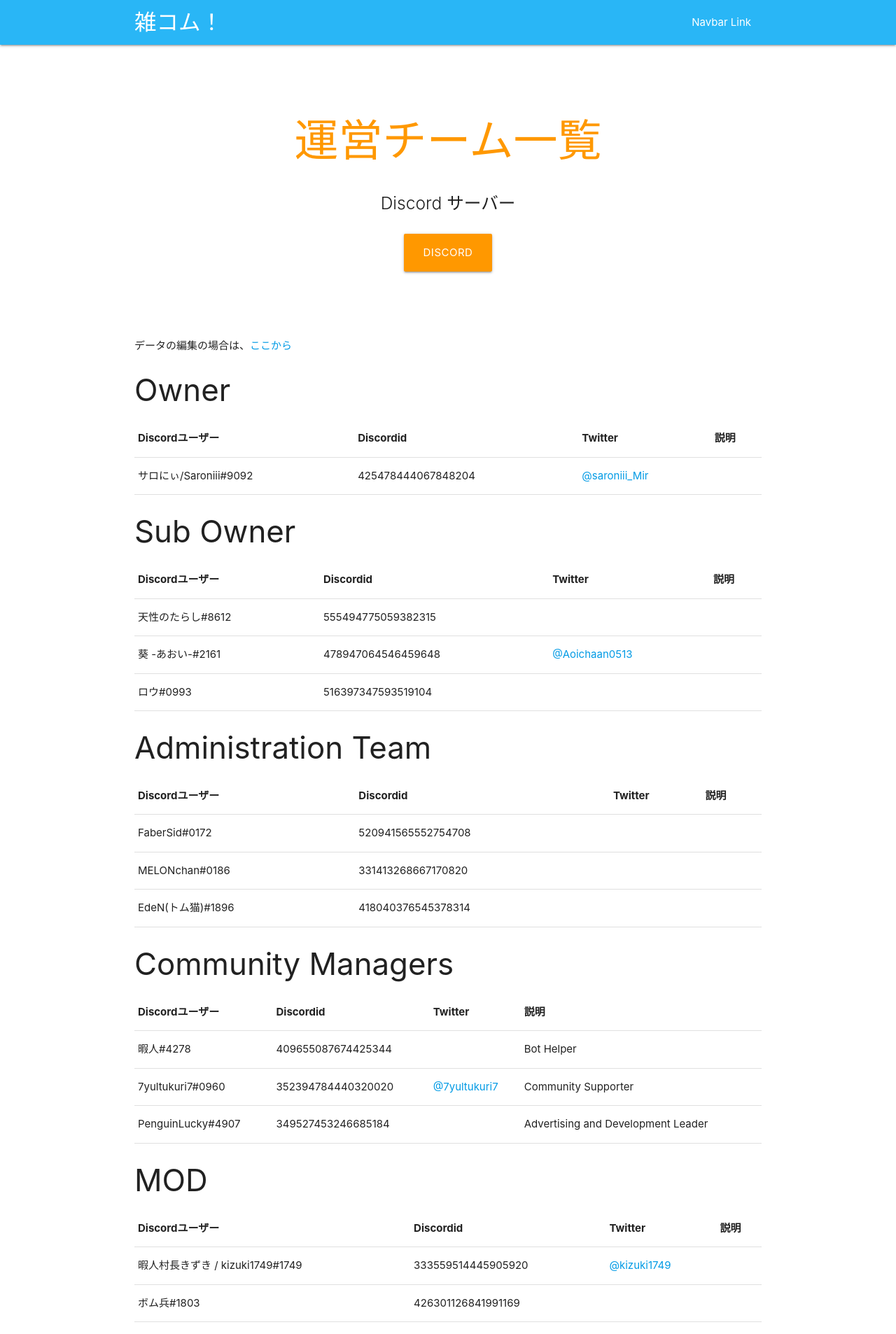
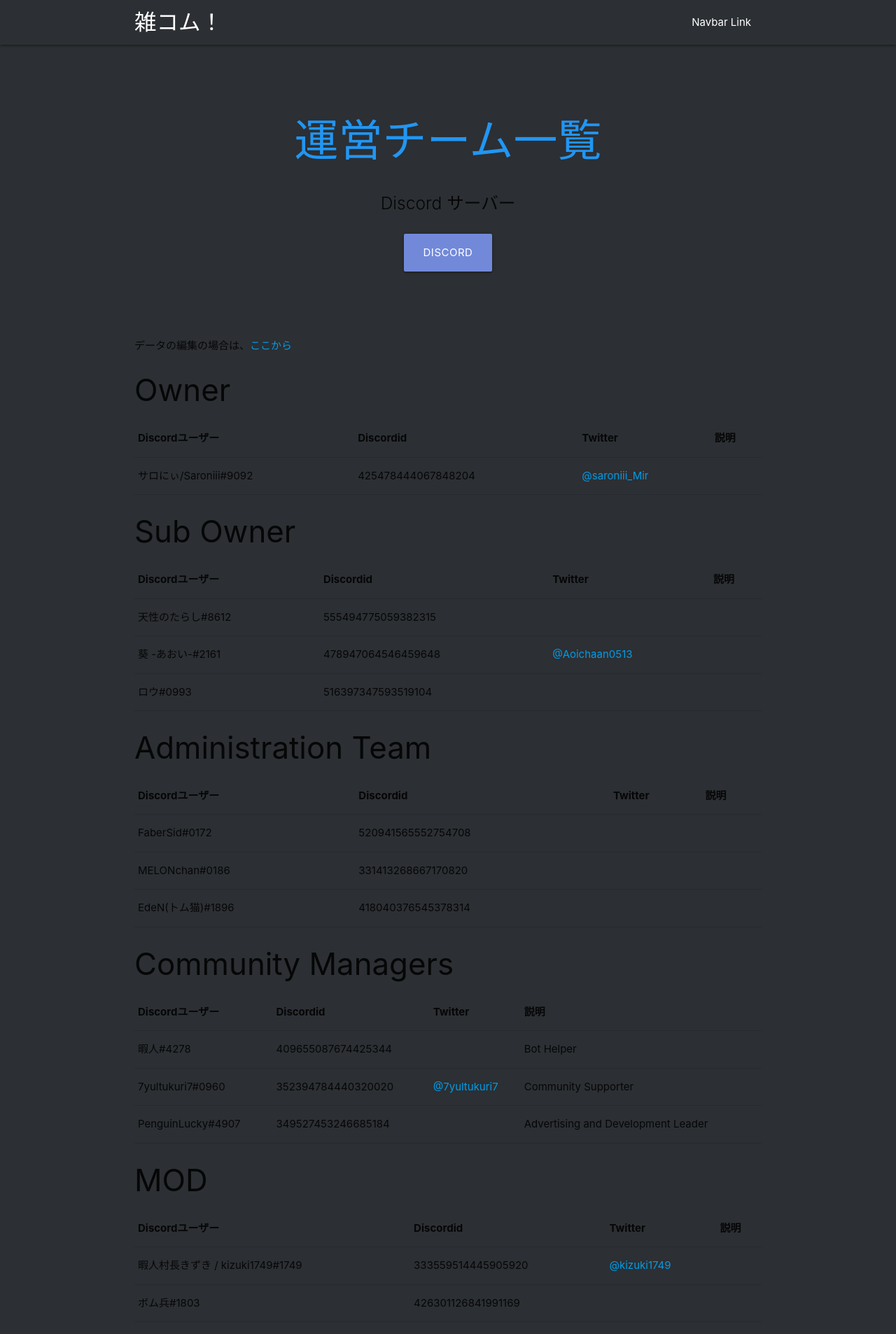
Before and after one commit to zatsukomu/zatsukomu-website-v1, a Jekyll site: the page built from docs/pages/staff roster.md, in a window 1280 px wide. Shown: the top 1906 px of the page at 70% size. Built offline with Jekyll 4.4.1, drawn with Linux system fonts in a browser that asks for light colours; nearby versions of some CDN libraries.

Commit message:
Update default.html

```diff
--- a/docs/_layouts/default.html
+++ b/docs/_layouts/default.html
@@ -14,11 +14,12 @@
   <link href="https://fonts.googleapis.com/icon?family=Material+Icons" rel="stylesheet">
   <link href="https://zatsukomu.tk/assets/css/materialize.min.css" type="text/css" rel="stylesheet" media="screen,projection"/>
   <link href="https://zatsukomu.tk/assets/css/style2.css" type="text/css" rel="stylesheet" media="screen,projection"/>
+  <link href="https://zatsukomu.tk/assets/css/discordcolor.css" type="text/css" rel="stylesheet" media="screen,projection"/>
 </head>
   </head>
-  <body>
+  <body class="discord dark">
 
-  <nav class="light-blue lighten-1" role="navigation">
+  <nav class="discord dark" role="navigation">
     <div class="nav-wrapper container"><a id="logo-container" href="#" class="brand-logo">雑コム！</a>
       <ul class="right hide-on-med-and-down">
         <li><a href="#">Navbar Link</a></li>
@@ -33,12 +34,12 @@
   <div class="section no-pad-bot" id="index-banner">
     <div class="container">
       <br><br>
-      <h1 class="header center orange-text">{{ page.title | default: site.title }}</h1>
+      <h1 class="header center blue-text">{{ page.title | default: site.title }}</h1>
       <div class="row center">
         <h5 class="header col s12 light">{{ page.description | default: site.description }}</h5>
       </div>
       <div class="row center">
-        <a href="https://discord.gg/SyhPXfQ" id="discord-button" class="btn-large waves-effect waves-light orange">Discord</a>
+        <a href="https://discord.gg/SyhPXfQ" id="discord-button" class="btn-large waves-effect discord blue">Discord</a>
       </div>
       <br><br>
 
```
